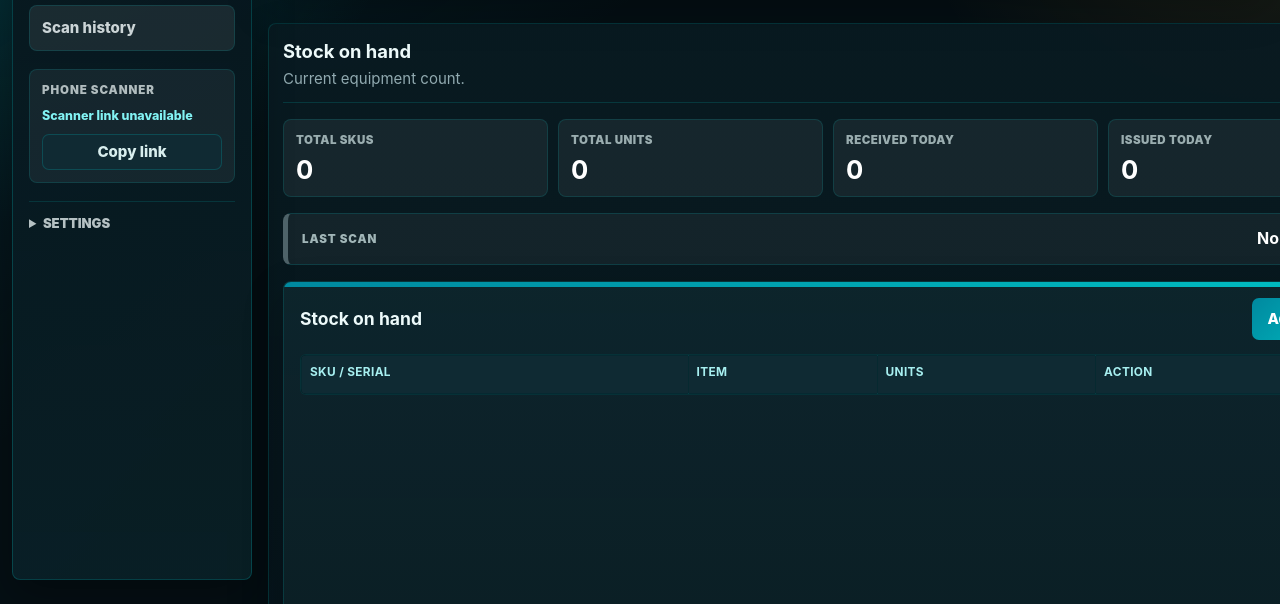
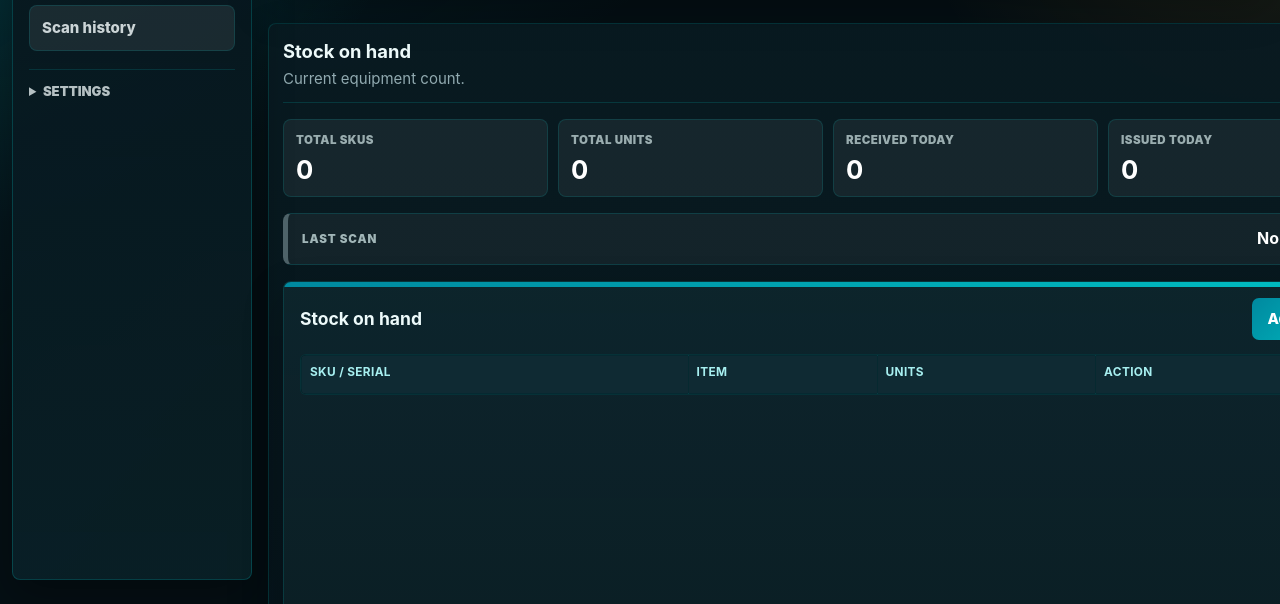
Before and after one commit to vihpol/packtrack-inventory-scanner, a website: page index.html in a window 1280 px wide. Shown: the part 196-800 px from the top of the page. Drawn offline with Linux system fonts and the light colour scheme; no server answers.

Commit message:
Move scanner link into settings

```diff
--- a/index.html
+++ b/index.html
@@ -27,14 +27,13 @@
             <button type="button" data-view="history">Scan history</button>
           </nav>
 
-          <section class="scanner-link-card" aria-label="Phone scanner link">
-            <span>Phone scanner</span>
-            <a id="phoneScannerLink" href="https://localhost:5443/scanner">Loading scanner link...</a>
-            <button id="copyScannerLinkButton" class="ghost-button" type="button">Copy link</button>
-          </section>
-
           <details class="demo-settings">
             <summary>Settings</summary>
+            <section class="scanner-link-card" aria-label="Phone scanner link">
+              <span>Phone scanner</span>
+              <a id="phoneScannerLink" href="https://localhost:5443/scanner">Loading scanner link...</a>
+              <button id="copyScannerLinkButton" class="ghost-button" type="button">Copy link</button>
+            </section>
             <button id="loadDemoButton" class="ghost-button" type="button">Load demo data</button>
             <button id="resetDemoButton" class="ghost-button" type="button">Reset inventory</button>
           </details>
--- a/styles.css
+++ b/styles.css
@@ -194,7 +194,8 @@ code {
 .scanner-link-card {
   display: grid;
   gap: 9px;
-  margin-bottom: 18px;
+  margin-top: 12px;
+  margin-bottom: 4px;
   border: 1px solid rgba(0, 191, 195, 0.16);
   border-radius: 8px;
   padding: 12px;
```
